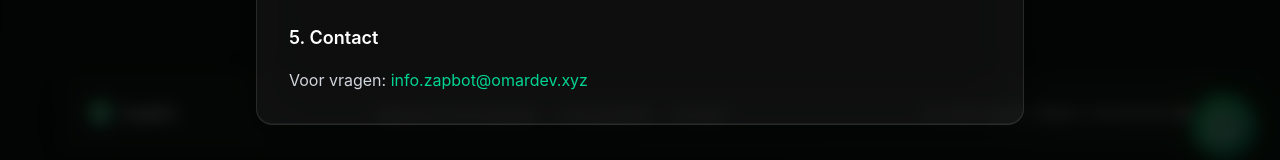
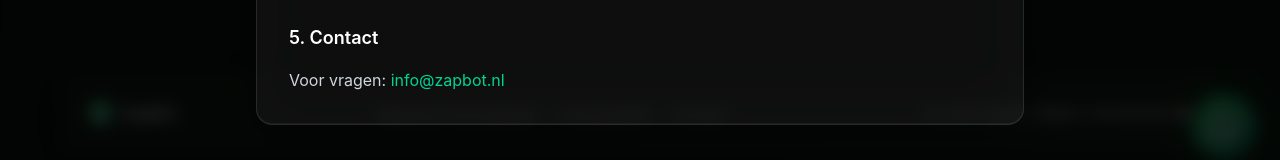
Before and after one commit to OmarNassar1127/whatsapp-agent-landing, a React (Vite) app: page / in a window 1280 px wide. Both pictures are taken after a click on the button "Algemene Voorwaarden". Shown: the part 5740-5900 px from the top of the page. Built offline with nearby package versions, Linux system fonts and the light colour scheme.

Commit message:
Update email to info@zapbot.nl and URLs to zapbot.nl

```diff
--- a/index.html
+++ b/index.html
@@ -24,7 +24,7 @@
     <meta name="revisit-after" content="7 days" />
 
     <!-- Canonical URL -->
-    <link rel="canonical" href="https://zapbot.omardev.xyz/" />
+    <link rel="canonical" href="https://zapbot.nl/" />
 
     <!-- Favicon -->
     <link rel="icon" type="image/svg+xml" href="./favicon.svg" />
@@ -38,19 +38,19 @@
 
     <!-- Open Graph / Facebook -->
     <meta property="og:type" content="website" />
-    <meta property="og:url" content="https://zapbot.omardev.xyz/" />
+    <meta property="og:url" content="https://zapbot.nl/" />
     <meta property="og:title" content="ZapBot - WhatsApp AI-Assistent voor Nederlandse Bedrijven" />
     <meta property="og:description" content="AI-assistent die 24/7 je WhatsApp beheert. Beantwoordt vragen, plant afspraken in, stuurt herinneringen. Vanaf €99/maand." />
-    <meta property="og:image" content="https://zapbot.omardev.xyz/og-image.png" />
+    <meta property="og:image" content="https://zapbot.nl/og-image.png" />
     <meta property="og:locale" content="nl_NL" />
     <meta property="og:site_name" content="ZapBot" />
 
     <!-- Twitter -->
     <meta property="twitter:card" content="summary_large_image" />
-    <meta property="twitter:url" content="https://zapbot.omardev.xyz/" />
+    <meta property="twitter:url" content="https://zapbot.nl/" />
     <meta property="twitter:title" content="ZapBot - WhatsApp AI-Assistent voor Nederlandse Bedrijven" />
     <meta property="twitter:description" content="AI-assistent die 24/7 je WhatsApp beheert. Beantwoordt vragen, plant afspraken in, stuurt herinneringen. Vanaf €99/maand." />
-    <meta property="twitter:image" content="https://zapbot.omardev.xyz/og-image.png" />
+    <meta property="twitter:image" content="https://zapbot.nl/og-image.png" />
 
     <!-- Additional SEO -->
     <meta name="geo.region" content="NL" />
@@ -65,7 +65,7 @@
       "applicationCategory": "BusinessApplication",
       "operatingSystem": "Web",
       "description": "AI-assistent die 24/7 je WhatsApp beheert. Beantwoordt vragen, plant afspraken in, stuurt herinneringen.",
-      "url": "https://zapbot.omardev.xyz/",
+      "url": "https://zapbot.nl/",
       "offers": {
         "@type": "Offer",
         "price": "99",
@@ -81,7 +81,7 @@
       "provider": {
         "@type": "Organization",
         "name": "ZapBot",
-        "url": "https://zapbot.omardev.xyz/",
+        "url": "https://zapbot.nl/",
         "address": {
           "@type": "PostalAddress",
           "addressLocality": "Amsterdam",
--- a/src/App.tsx
+++ b/src/App.tsx
@@ -86,7 +86,7 @@ function App() {
                   <h3 className="text-lg font-semibold text-white mt-6">4. Looptijd en Opzegging</h3>
                   <p>Minimale looptijd van 3 maanden. Opzegging met een opzegtermijn van 1 maand.</p>
                   <h3 className="text-lg font-semibold text-white mt-6">5. Contact</h3>
-                  <p>Voor vragen: <a href="mailto:info.zapbot@omardev.xyz" className="text-emerald-400 hover:underline">info.zapbot@omardev.xyz</a></p>
+                  <p>Voor vragen: <a href="mailto:info@zapbot.nl" className="text-emerald-400 hover:underline">info@zapbot.nl</a></p>
                 </>
               ) : (
                 <>
@@ -100,7 +100,7 @@ function App() {
                   <h3 className="text-lg font-semibold text-white mt-6">4. Term and Termination</h3>
                   <p>Minimum term of 3 months. Cancellation with 1 month notice.</p>
                   <h3 className="text-lg font-semibold text-white mt-6">5. Contact</h3>
-                  <p>For questions: <a href="mailto:info.zapbot@omardev.xyz" className="text-emerald-400 hover:underline">info.zapbot@omardev.xyz</a></p>
+                  <p>For questions: <a href="mailto:info@zapbot.nl" className="text-emerald-400 hover:underline">info@zapbot.nl</a></p>
                 </>
               )}
             </div>
@@ -132,7 +132,7 @@ function App() {
                   <h3 className="text-lg font-semibold text-white mt-6">3. Uw Rechten</h3>
                   <p>Inzage, rectificatie, verwijdering, beperking, dataportabiliteit, bezwaar.</p>
                   <h3 className="text-lg font-semibold text-white mt-6">4. Contact</h3>
-                  <p><a href="mailto:info.zapbot@omardev.xyz" className="text-emerald-400 hover:underline">info.zapbot@omardev.xyz</a></p>
+                  <p><a href="mailto:info@zapbot.nl" className="text-emerald-400 hover:underline">info@zapbot.nl</a></p>
                 </>
               ) : (
                 <>
@@ -145,7 +145,7 @@ function App() {
                   <h3 className="text-lg font-semibold text-white mt-6">3. Your Rights</h3>
                   <p>Access, rectification, erasure, restriction, data portability, objection.</p>
                   <h3 className="text-lg font-semibold text-white mt-6">4. Contact</h3>
-                  <p><a href="mailto:info.zapbot@omardev.xyz" className="text-emerald-400 hover:underline">info.zapbot@omardev.xyz</a></p>
+                  <p><a href="mailto:info@zapbot.nl" className="text-emerald-400 hover:underline">info@zapbot.nl</a></p>
                 </>
               )}
             </div>
@@ -182,7 +182,7 @@ function App() {
             >
               {lang === 'nl' ? '🇬🇧 EN' : '🇳🇱 NL'}
             </button>
-            <a href="mailto:info.zapbot@omardev.xyz" className="px-4 py-2 rounded-xl liquid-glass font-medium hover:bg-white/10 transition flex items-center gap-2">
+            <a href="mailto:info@zapbot.nl" className="px-4 py-2 rounded-xl liquid-glass font-medium hover:bg-white/10 transition flex items-center gap-2">
               <svg className="w-4 h-4" fill="none" stroke="currentColor" viewBox="0 0 24 24">
                 <path strokeLinecap="round" strokeLinejoin="round" strokeWidth={2} d="M3 8l7.89 5.26a2 2 0 002.22 0L21 8M5 19h14a2 2 0 002-2V7a2 2 0 00-2-2H5a2 2 0 00-2 2v10a2 2 0 002 2z" />
               </svg>
@@ -224,7 +224,7 @@ function App() {
               </a>
             ))}
             <hr className="border-white/10 my-2" />
-            <a href="mailto:info.zapbot@omardev.xyz" className="flex items-center gap-2 px-4 py-3 rounded-xl hover:bg-white/10 transition">
+            <a href="mailto:info@zapbot.nl" className="flex items-center gap-2 px-4 py-3 rounded-xl hover:bg-white/10 transition">
               <svg className="w-4 h-4" fill="none" stroke="currentColor" viewBox="0 0 24 24">
                 <path strokeLinecap="round" strokeLinejoin="round" strokeWidth={2} d="M3 8l7.89 5.26a2 2 0 002.22 0L21 8M5 19h14a2 2 0 002-2V7a2 2 0 00-2-2H5a2 2 0 00-2 2v10a2 2 0 002 2z" />
               </svg>
@@ -599,7 +599,7 @@ function App() {
             )}
             <div className="mt-6 pt-6 border-t border-white/10">
               <p className="text-gray-500 text-sm mb-3">{t.contact.directContact}</p>
-              <a href="mailto:info.zapbot@omardev.xyz" className="inline-flex items-center gap-2 px-6 py-3 rounded-xl liquid-glass font-medium hover:bg-white/10 transition">
+              <a href="mailto:info@zapbot.nl" className="inline-flex items-center gap-2 px-6 py-3 rounded-xl liquid-glass font-medium hover:bg-white/10 transition">
                 <svg className="w-4 h-4" fill="none" stroke="currentColor" viewBox="0 0 24 24">
                   <path strokeLinecap="round" strokeLinejoin="round" strokeWidth={2} d="M3 8l7.89 5.26a2 2 0 002.22 0L21 8M5 19h14a2 2 0 002-2V7a2 2 0 00-2-2H5a2 2 0 00-2 2v10a2 2 0 002 2z" />
                 </svg>
@@ -633,7 +633,7 @@ function App() {
               <div className="flex flex-wrap justify-center gap-4 md:gap-6 text-sm">
                 <button onClick={() => setShowTerms(true)} className="text-white hover:text-emerald-400 transition">{t.footer.terms}</button>
                 <button onClick={() => setShowPrivacy(true)} className="text-white hover:text-emerald-400 transition">{t.footer.privacy}</button>
-                <a href="mailto:info.zapbot@omardev.xyz" className="text-white hover:text-emerald-400 transition">{t.footer.contact}</a>
+                <a href="mailto:info@zapbot.nl" className="text-white hover:text-emerald-400 transition">{t.footer.contact}</a>
               </div>
               <p className="text-white text-sm">{t.footer.copyright}</p>
             </div>
```
